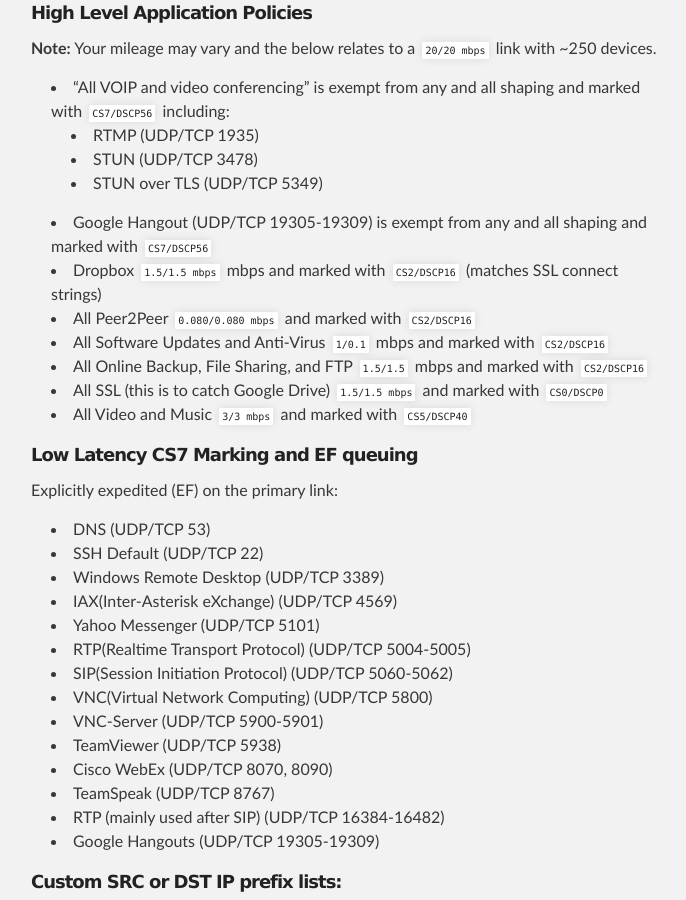
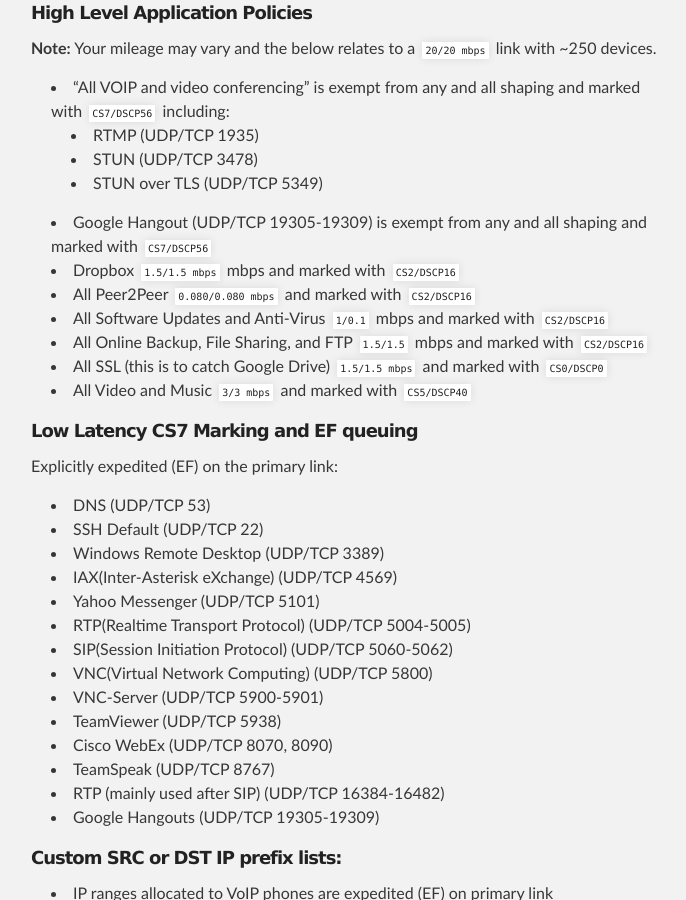
Before and after one commit to podomere/ond, a Jekyll site: the page built from ond-00001/ond-00001.md, in a window 1280 px wide and 900 px high, scrolled down 18220 px. Shown: the whole window, without its empty margins (289-975 px from the left). Built offline with Jekyll 4.4.1, drawn with Linux system fonts in a browser that asks for light colours.

Commit message:
Removed confusing comment on AppViz which sounded like DSCP matched SSL :(

````diff
--- a/ond-00001/ond-00001.md
+++ b/ond-00001/ond-00001.md
@@ -353,7 +353,7 @@
     * STUN (UDP/TCP 3478)
     * STUN over TLS (UDP/TCP 5349)
 * Google Hangout (UDP/TCP 19305-19309) is exempt from any and all shaping and marked with ```CS7/DSCP56```
-* Dropbox ```1.5/1.5 mbps``` mbps and marked with ```CS2/DSCP16``` (matches SSL connect strings)
+* Dropbox ```1.5/1.5 mbps``` mbps and marked with ```CS2/DSCP16```
 * All Peer2Peer ```0.080/0.080 mbps``` and marked with ```CS2/DSCP16```
 * All Software Updates and Anti-Virus ```1/0.1``` mbps and marked with ```CS2/DSCP16```
 * All Online Backup, File Sharing, and FTP ```1.5/1.5``` mbps and marked with ```CS2/DSCP16```
````
